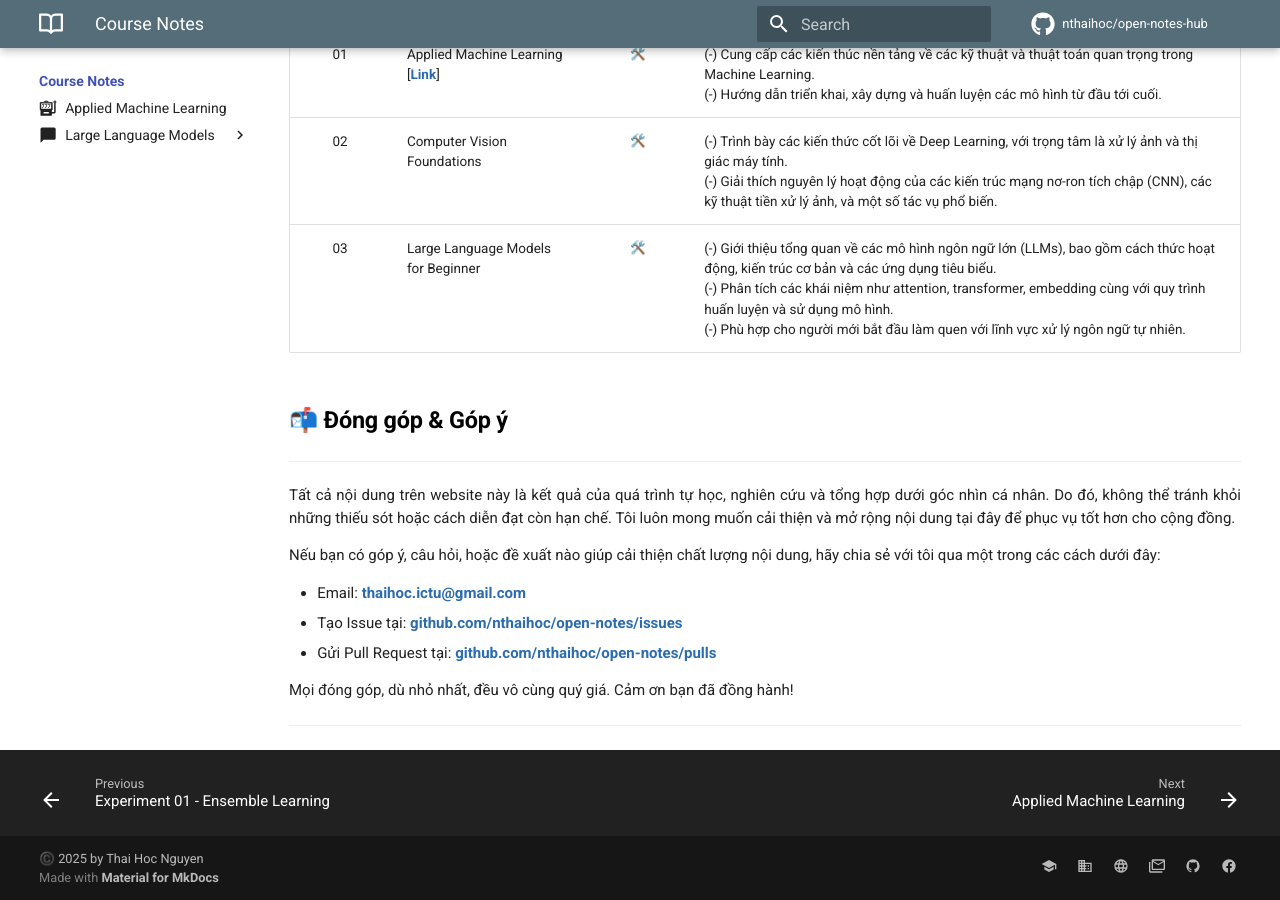
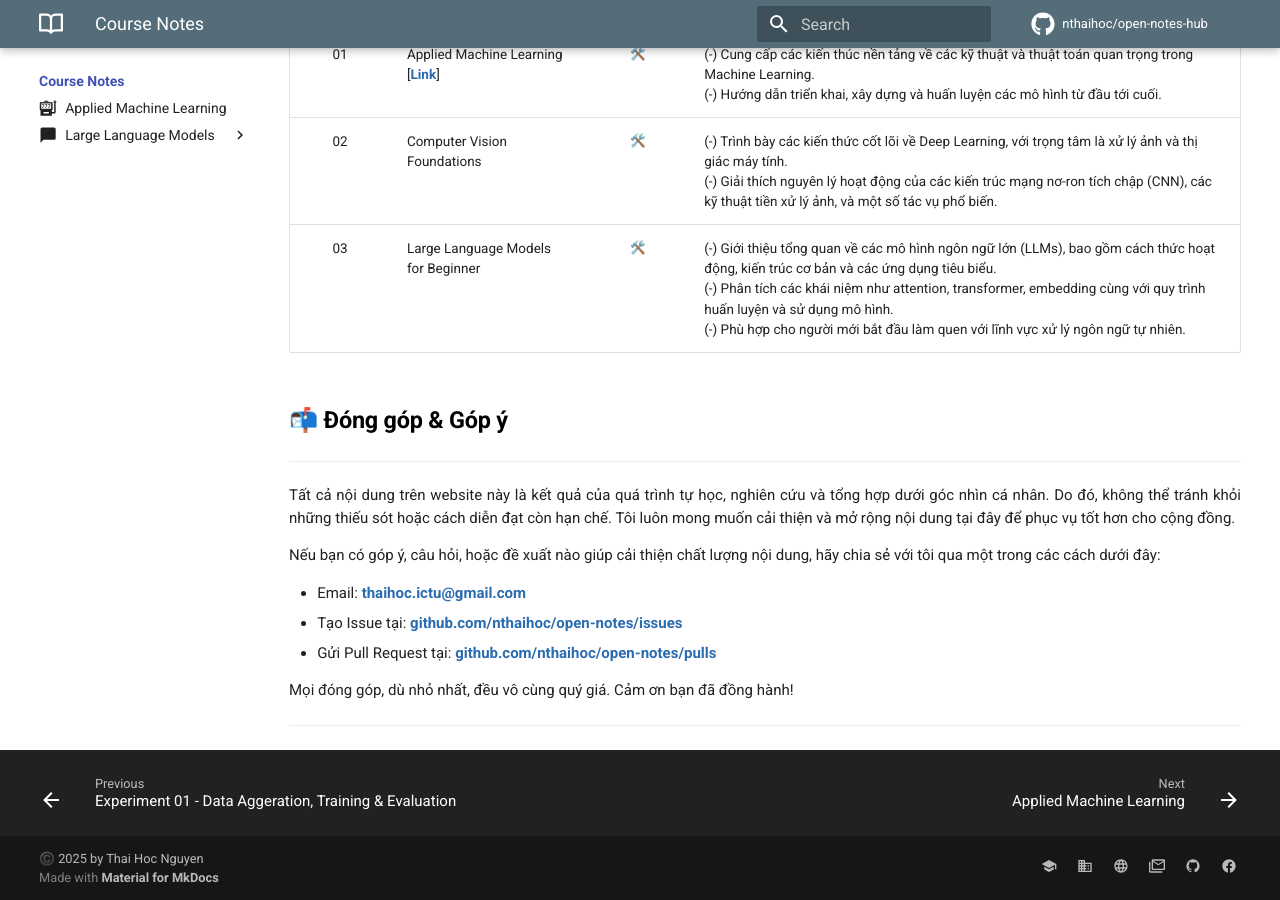
Before and after one commit to nthaihoc/open-notes-hub, an MkDocs documentation site: the page built from docs/courses/README.md, in a window 1280 px wide and 900 px high, scrolled down 821 px. Built offline with MkDocs 1.6.1 and Material for MkDocs 9.7.7, drawn with Linux system fonts in a browser that asks for light colours; emoji names are drawn with the system emoji font; comment, search, counter and statistics services are not loaded.

Commit message:
update notes

```diff
--- a/mkdocs.yml
+++ b/mkdocs.yml
@@ -101,7 +101,7 @@ nav:
 
     - Cervical Cancer Cytology:
       - Cervical Cancer Cytology: research/cervical-cancer-cytology/README.md
-      - Experiment 01 - Ensemble Learning: research/cervical-cancer-cytology/experiments/exp-01-ensemble_learning.md
+      - Experiment 01 - Data Aggeration, Training & Evaluation : research/cervical-cancer-cytology/experiments/exp-01-ensemble_learning.md
       - Experiment 02 - Self-Supervised Learning: research/cervical-cancer-cytology/experiments/note-01-ensemble-learning-for-cervical-cancer.md
 
     # - Pronunciation Scoring:
```
